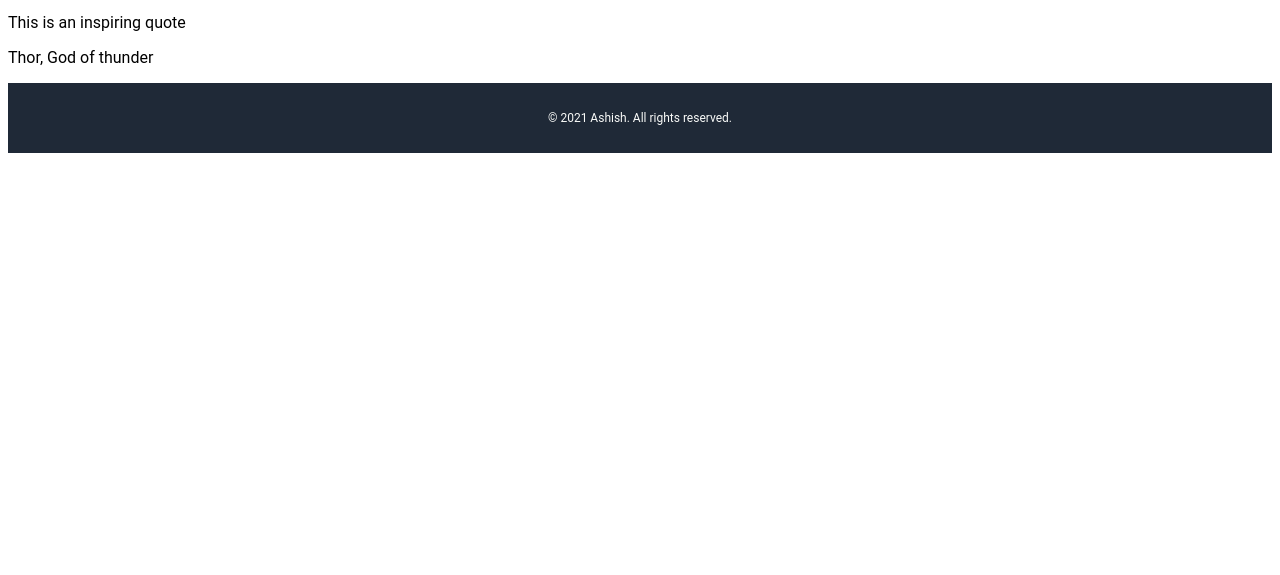
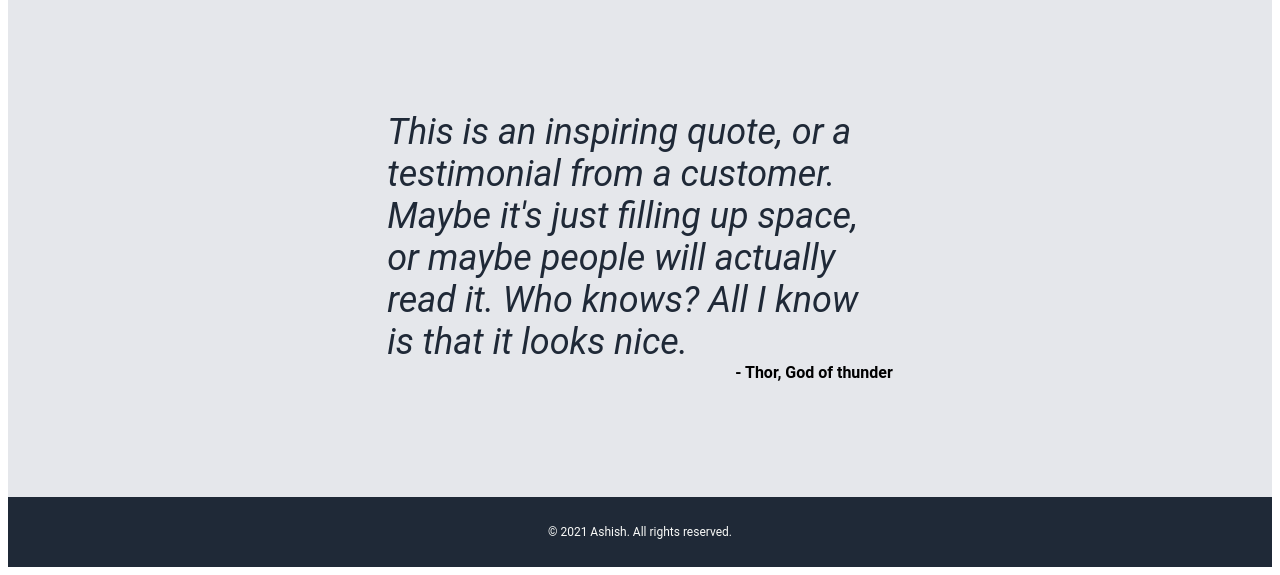
Before and after one commit to ashishthomaschempolil/Landing-Page, a plain HTML site: page index.html in a window 1280 px wide. Shown: the part 895-1470 px from the top of the page. Before the commit the page ends 1056 px from the top, so only its background shows below. Drawn offline with Linux system fonts and the light colour scheme.

Commit message:
fix: Finished both the about and added click to action section

```diff
--- a/index.html
+++ b/index.html
@@ -54,8 +54,10 @@
         </div>
     </div>
     <div class="contact">
-        <p class="quote">This is an inspiring quote</p>
-        <p class="author">Thor, God of thunder</p>
+        <div class="contact-card">
+            <p class="quote">This is an inspiring quote, or a testimonial from a customer. Maybe it's just filling up space, or maybe people will actually read it. Who knows? All I know is that it looks nice.</p>
+            <p class="author">- Thor, God of thunder</p>
+        </div>
     </div>
     <div class="footer">
         <p>© 2021 Ashish. All rights reserved.</p>
--- a/style.css
+++ b/style.css
@@ -144,3 +144,31 @@ ul {
     text-align: center;
     width: 150px;
 }
+
+.contact {
+    display: flex;
+    flex-direction: column;
+    justify-content: center;
+    align-items: center;
+    height: 500px;
+    background-color: #e5e7eb;
+}
+
+.contact-card {
+    width: 40%;
+    margin:0;
+}
+
+.quote {
+    font-size: 36px;
+    font-style: italic;
+    color: #1f2937;
+    margin: 0;
+}
+
+.author {
+    display: flex;
+    justify-content: flex-end;
+    font-weight: 700;
+    margin:0px;
+}
```
Also changed, not shown: assets/logo.gif (deleted).
